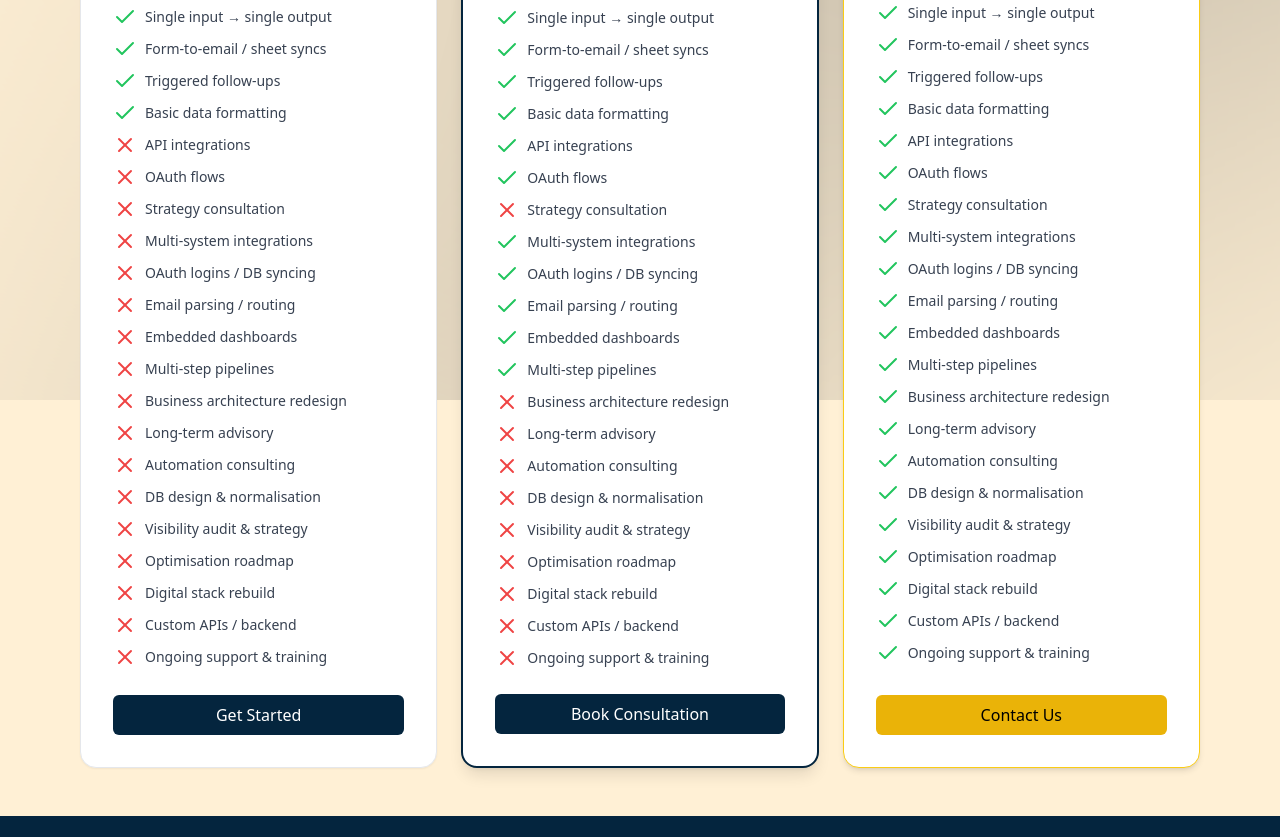
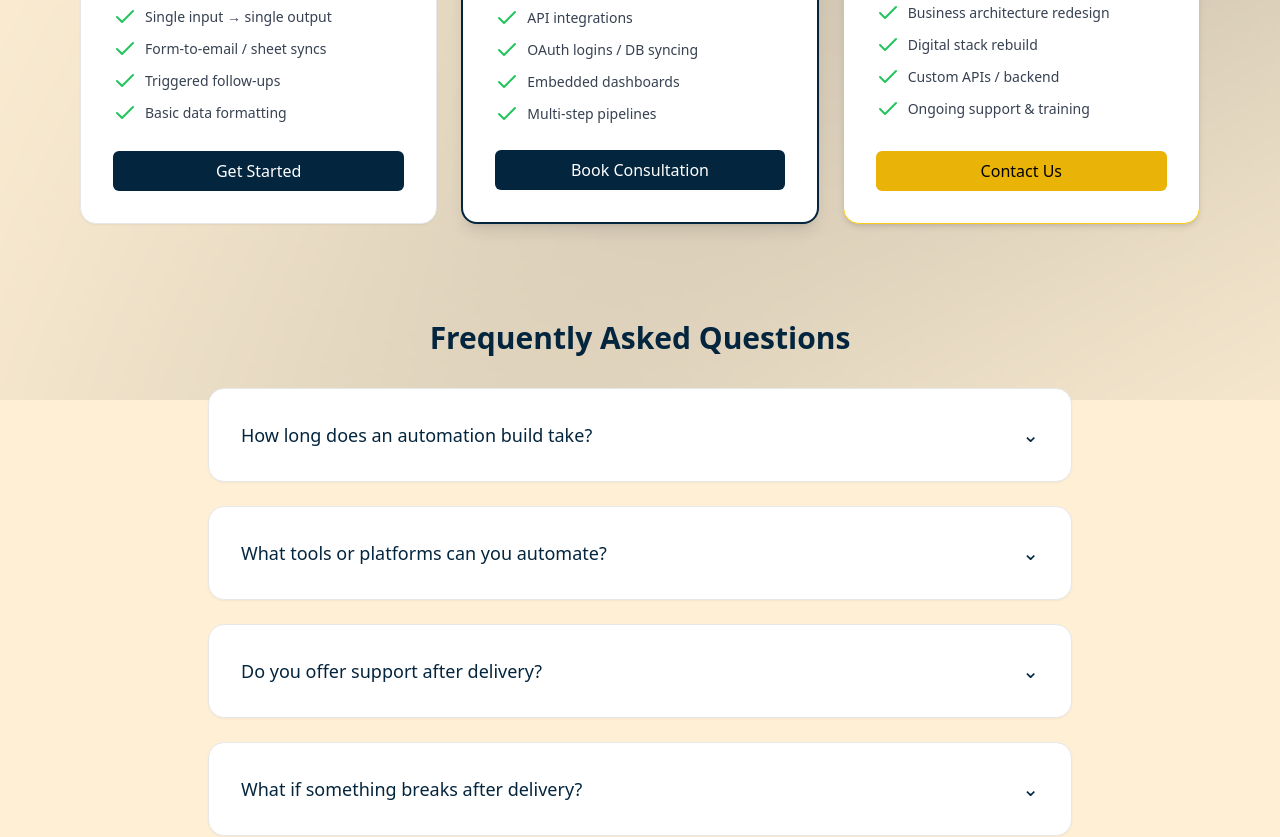
Before and after one commit to trimdex445/axon-automate, a Next.js app: page /pricing in a window 1280 px wide. Shown: the part 400-1237 px from the top of the page. Built offline with nearby package versions, Linux system fonts and the light colour scheme.

Commit message:
fixed pricning

```diff
--- a/pages/pricing.tsx
+++ b/pages/pricing.tsx
@@ -1,49 +1,11 @@
 import Layout from '@/components/Layout';
-import { Check, X, Crown, Sparkles, Settings } from 'lucide-react';
+import { Check, Crown, Sparkles, Settings } from 'lucide-react';
 import Link from 'next/link';
 
 export default function PricingPage() {
-  const features = [
-    { label: 'Single input → single output', tiers: ['Simple', 'EndToEnd', 'Redesign'] },
-    { label: 'Form-to-email / sheet syncs', tiers: ['Simple', 'EndToEnd', 'Redesign'] },
-    { label: 'Triggered follow-ups', tiers: ['Simple', 'EndToEnd', 'Redesign'] },
-    { label: 'Basic data formatting', tiers: ['Simple', 'EndToEnd', 'Redesign'] },
-    { label: 'API integrations', tiers: ['EndToEnd', 'Redesign'] },
-    { label: 'OAuth flows', tiers: ['EndToEnd', 'Redesign'] },
-    { label: 'Strategy consultation', tiers: ['Redesign'] },
-    { label: 'Multi-system integrations', tiers: ['EndToEnd', 'Redesign'] },
-    { label: 'OAuth logins / DB syncing', tiers: ['EndToEnd', 'Redesign'] },
-    { label: 'Email parsing / routing', tiers: ['EndToEnd', 'Redesign'] },
-    { label: 'Embedded dashboards', tiers: ['EndToEnd', 'Redesign'] },
-    { label: 'Multi-step pipelines', tiers: ['EndToEnd', 'Redesign'] },
-    { label: 'Business architecture redesign', tiers: ['Redesign'] },
-    { label: 'Long-term advisory', tiers: ['Redesign'] },
-    { label: 'Automation consulting', tiers: ['Redesign'] },
-    { label: 'DB design & normalisation', tiers: ['Redesign'] },
-    { label: 'Visibility audit & strategy', tiers: ['Redesign'] },
-    { label: 'Optimisation roadmap', tiers: ['Redesign'] },
-    { label: 'Digital stack rebuild', tiers: ['Redesign'] },
-    { label: 'Custom APIs / backend', tiers: ['Redesign'] },
-    { label: 'Ongoing support & training', tiers: ['Redesign'] },
-  ];
-
-  const renderFeatureList = (tier: string) => (
-    <ul className="text-sm text-gray-700 space-y-2 text-left">
-      {features.map(({ label, tiers }, idx) => {
-        const included = tiers.includes(tier);
-        const Icon = included ? Check : X;
-        const iconClass = included ? 'text-green-500' : 'text-red-500';
-        return (
-          <li key={idx} className="flex items-center">
-            <Icon className={`${iconClass} mr-2`} /> {label}
-          </li>
-        );
-      })}
-    </ul>
-  );
-
   return (
     <Layout>
+      {/* Background */}
       <div className="fixed inset-0 -mx-[50vw] left-1/2 w-screen pointer-events-none z-0 bg-[#fff0d5]">
         <img
           src="/assets/illustrations/blurry-gradient-haikei.svg"
@@ -61,7 +23,7 @@ export default function PricingPage() {
 
           <div className="grid grid-cols-1 md:grid-cols-3 gap-6">
             {/* Simple Automations */}
-            <div className="relative bg-white border border-gray-200 rounded-2xl p-8 shadow-sm flex flex-col justify-between transition-transform duration-300 ease-in-out hover:scale-[1.03]">
+            <div className="relative bg-white border border-gray-200 rounded-2xl p-8 shadow-sm flex flex-col justify-between hover:scale-[1.03] transition-transform">
               <div>
                 <div className="text-xs uppercase tracking-widest text-gray-500 mb-2 flex justify-center items-center">
                   <Sparkles className="w-4 h-4 mr-2" />
@@ -69,7 +31,13 @@ export default function PricingPage() {
                 </div>
                 <div className="text-2xl font-bold text-[#04253e] mb-1">NZD $150–$300</div>
                 <div className="text-sm text-gray-500 mb-6">One-off mini automations</div>
-                {renderFeatureList('Simple')}
+
+                <ul className="text-sm text-gray-700 space-y-2 text-left">
+                  <li className="flex items-center"><Check className="text-green-500 mr-2" /> Single input → single output</li>
+                  <li className="flex items-center"><Check className="text-green-500 mr-2" /> Form-to-email / sheet syncs</li>
+                  <li className="flex items-center"><Check className="text-green-500 mr-2" /> Triggered follow-ups</li>
+                  <li className="flex items-center"><Check className="text-green-500 mr-2" /> Basic data formatting</li>
+                </ul>
               </div>
               <Link href="/contact" legacyBehavior>
                 <a className="block mt-6 bg-[#04253e] text-white text-center py-2 px-4 rounded-md hover:bg-[#021722] transition-all w-full">
@@ -79,7 +47,7 @@ export default function PricingPage() {
             </div>
 
             {/* End-to-End Automations */}
-            <div className="relative bg-white border-2 border-[#04253e] rounded-2xl p-8 shadow-lg flex flex-col justify-between transition-transform duration-300 ease-in-out hover:scale-[1.03]">
+            <div className="relative bg-white border-2 border-[#04253e] rounded-2xl p-8 shadow-lg flex flex-col justify-between hover:scale-[1.03] transition-transform">
               <div className="absolute -top-3 left-1/2 transform -translate-x-1/2 bg-[#04253e] text-white text-xs px-3 py-1 rounded-full uppercase tracking-wide font-semibold">
                 Most popular
               </div>
@@ -90,7 +58,13 @@ export default function PricingPage() {
                 </div>
                 <div className="text-2xl font-bold text-[#04253e] mb-1">NZD $1,000–$5,000</div>
                 <div className="text-sm text-gray-500 mb-6">Multi-system & logic-rich workflows</div>
-                {renderFeatureList('EndToEnd')}
+
+                <ul className="text-sm text-gray-700 space-y-2 text-left">
+                  <li className="flex items-center"><Check className="text-green-500 mr-2" /> API integrations</li>
+                  <li className="flex items-center"><Check className="text-green-500 mr-2" /> OAuth logins / DB syncing</li>
+                  <li className="flex items-center"><Check className="text-green-500 mr-2" /> Embedded dashboards</li>
+                  <li className="flex items-center"><Check className="text-green-500 mr-2" /> Multi-step pipelines</li>
+                </ul>
               </div>
               <Link href="/contact" legacyBehavior>
                 <a className="block mt-6 bg-[#04253e] text-white text-center py-2 px-4 rounded-md hover:bg-[#021722] transition-all w-full">
@@ -100,7 +74,7 @@ export default function PricingPage() {
             </div>
 
             {/* Business Systems Redesign */}
-            <div className="relative bg-white border border-yellow-400 rounded-2xl p-8 shadow-md flex flex-col justify-between transition-transform duration-300 ease-in-out hover:scale-[1.03]">
+            <div className="relative bg-white border border-yellow-400 rounded-2xl p-8 shadow-md flex flex-col justify-between hover:scale-[1.03] transition-transform">
               <div>
                 <div className="text-xs uppercase tracking-widest text-yellow-600 mb-2 flex justify-center items-center font-semibold">
                   <Crown className="w-4 h-4 mr-2" />
@@ -108,7 +82,13 @@ export default function PricingPage() {
                 </div>
                 <div className="text-lg font-bold text-[#04253e] mb-1">Contact for Pricing</div>
                 <div className="text-sm text-gray-500 mb-6">Full rebuild & strategy-led delivery</div>
-                {renderFeatureList('Redesign')}
+
+                <ul className="text-sm text-gray-700 space-y-2 text-left">
+                  <li className="flex items-center"><Check className="text-green-500 mr-2" /> Business architecture redesign</li>
+                  <li className="flex items-center"><Check className="text-green-500 mr-2" /> Digital stack rebuild</li>
+                  <li className="flex items-center"><Check className="text-green-500 mr-2" /> Custom APIs / backend</li>
+                  <li className="flex items-center"><Check className="text-green-500 mr-2" /> Ongoing support & training</li>
+                </ul>
               </div>
               <Link href="/contact" legacyBehavior>
                 <a className="block mt-6 bg-yellow-500 text-black text-center py-2 px-4 rounded-md hover:bg-yellow-600 transition-all w-full">
@@ -118,6 +98,39 @@ export default function PricingPage() {
             </div>
           </div>
         </div>
+
+        {/* FAQ Section */}
+        <div className="max-w-4xl mx-auto mt-24 px-4">
+          <h3 className="text-3xl font-bold text-center text-[#04253e] mb-8">Frequently Asked Questions</h3>
+          <div className="space-y-6">
+            {[
+              {
+                question: "How long does an automation build take?",
+                answer: "Most small automations take 2–5 days. Full builds can take 1–3 weeks depending on complexity.",
+              },
+              {
+                question: "What tools or platforms can you automate?",
+                answer: "We work with Google Workspace, Airtable, CRMs, APIs, databases, and more.",
+              },
+              {
+                question: "Do you offer support after delivery?",
+                answer: "Yes — every build includes 4 weeks of support. Ongoing plans are also available.",
+              },
+              {
+                question: "What if something breaks after delivery?",
+                answer: "We'll fix anything within the covered period at no cost. Long-term support is available too.",
+              },
+            ].map((faq, i) => (
+              <details key={i} className="bg-white p-8 rounded-2xl shadow-sm group border border-gray-200">
+                <summary className="cursor-pointer text-lg font-medium text-[#04253e] flex justify-between items-center">
+                  <span>{faq.question}</span>
+                  <span className="text-xl transform group-open:rotate-180 transition-transform">⌄</span>
+                </summary>
+                <p className="mt-3 text-sm text-gray-600">{faq.answer}</p>
+              </details>
+            ))}
+          </div>
+        </div>
       </section>
     </Layout>
   );
```
